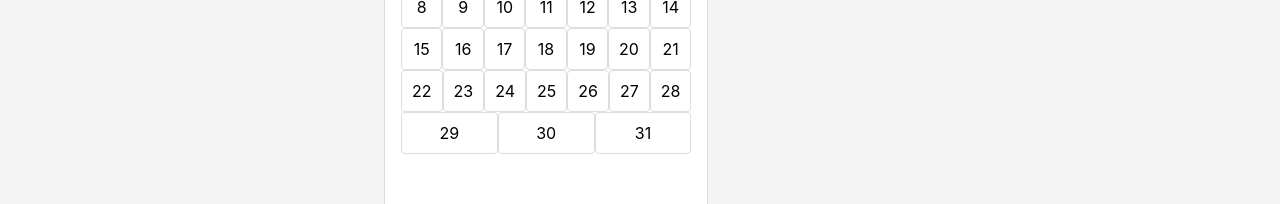
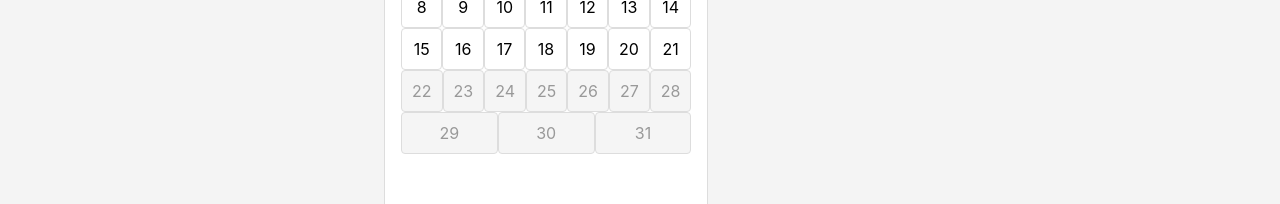
Before and after one commit to matrix-man-12/NPO-Frontend, a React (Vite) app: page / in a window 1280 px wide. Shown: the part 276-480 px from the top of the page. Built offline with nearby package versions, Linux system fonts and the light colour scheme.

Commit message:
datepicker-v3

```diff
--- a/src/Components/Common/Datepicker/components/Calendar.jsx
+++ b/src/Components/Common/Datepicker/components/Calendar.jsx
@@ -27,20 +27,25 @@ const Calendar = ({ startDate, endDate, onSelectStartDate, onSelectEndDate }) =>
   const days = getCalendarDays(currentMonth);
 
   const handleClick = (date) => {
-    // Check if the date is valid and within the acceptable range
     if (!date || !isWithin90Days(date)) {
-      return; // Ignore clicks on invalid or restricted dates
+      return; // No interaction for invalid or future dates
     }
 
     if (!startDate) {
       onSelectStartDate(date);
     } else if (startDate && !endDate) {
-      onSelectEndDate(date);
+      if (date > startDate) {
+        onSelectEndDate(date);
+      } else {
+        onSelectStartDate(date);
+        onSelectEndDate(null);
+      }
     } else {
-      onSelectStartDate(date); // Reset the selection
+      onSelectStartDate(date);
       onSelectEndDate(null);
     }
   };
+
 
 
   // Group the days into weeks of 7 for the grid layout
--- a/src/Components/Common/Datepicker/components/DateCell.jsx
+++ b/src/Components/Common/Datepicker/components/DateCell.jsx
@@ -2,14 +2,14 @@ import React from 'react';
 import isWithin90Days from '../utils/helper';
 
 const DateCell = ({ date, isStart, isEnd, isInRange, onClick }) => {
-  const isDisabled = date && !isWithin90Days(date);
+  const isDisabled = !date || !isWithin90Days(date);
 
   return (
     <div
-      className={`date-cell ${isStart ? 'selected' : ''} ${isInRange ? 'in-range' : ''} ${isDisabled ? 'disabled' : ''}`}
-      onClick={() => !isDisabled && onClick(date)} // Disable click if the date is out of range
+      className={`date-cell ${isStart ? 'selected' : ''} ${isEnd ? 'selected' : ''} ${isInRange ? 'in-range' : ''} ${isDisabled ? 'disabled' : ''}`}
+      onClick={() => !isDisabled && onClick(date)} // Disable click for invalid dates
     >
-      {date ? date.getDate() : ''} {/* Only display the day number if date is valid */}
+      {date ? date.getDate() : ''}
     </div>
   );
 };
--- a/src/Components/Common/Datepicker/utils/helper.js
+++ b/src/Components/Common/Datepicker/utils/helper.js
@@ -1,10 +1,11 @@
 // Function to check if a date is within 90 days from the current date
 const isWithin90Days = (date) => {
     const today = new Date();
-    const cutoffDate = new Date();
-    cutoffDate.setDate(today.getDate() - 90);
+    const ninetyDaysAgo = new Date();
+    ninetyDaysAgo.setDate(today.getDate() - 90);
 
-    return date >= cutoffDate;
+    return date >= ninetyDaysAgo && date <= today;
 };
 
+
   export default isWithin90Days
```
